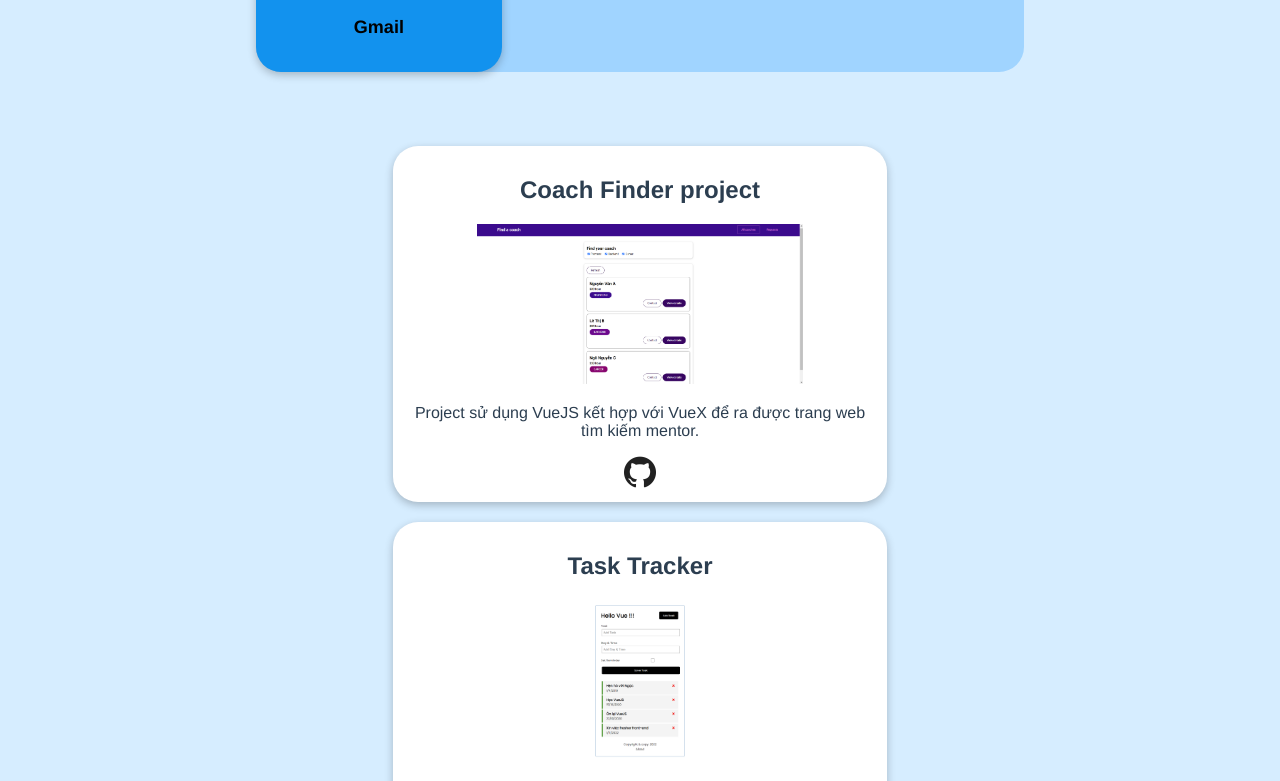
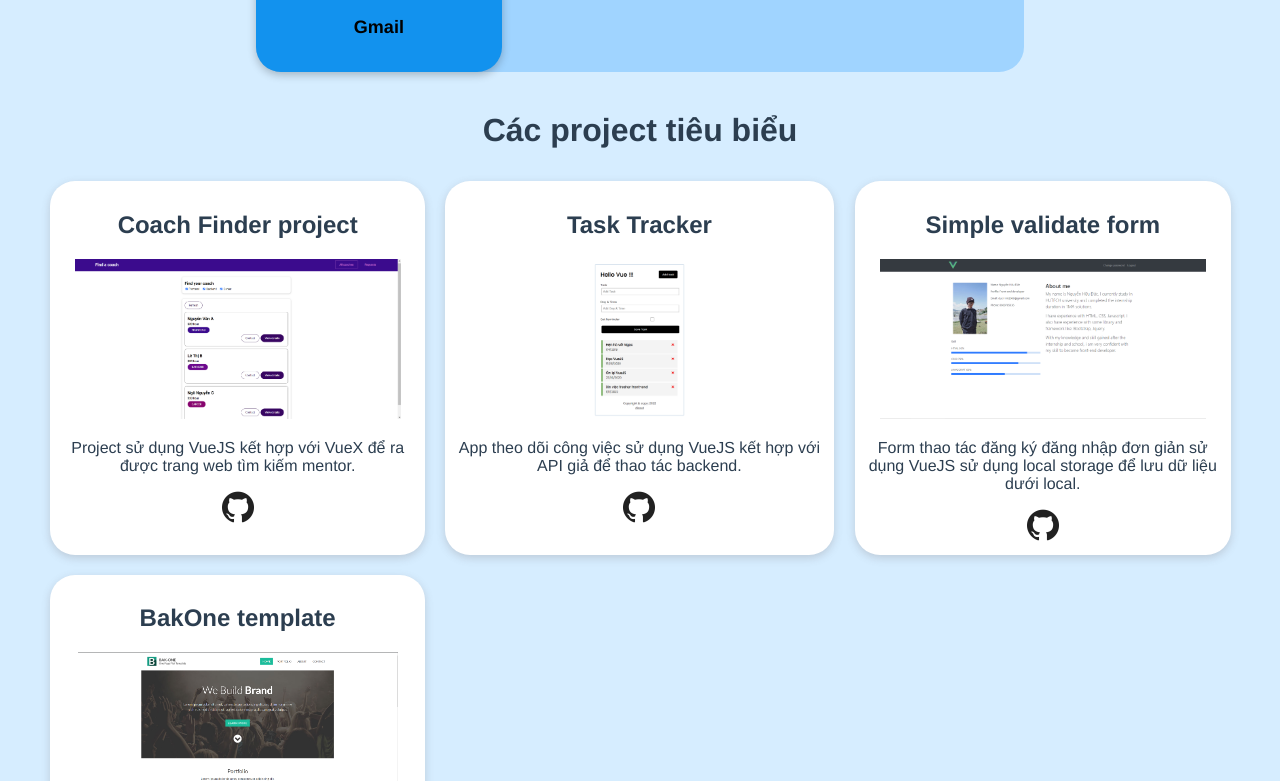
Before and after one commit to duc11102000/Vue-portfolio, a Vue app: page / in a window 1280 px wide. Shown: the part 599-1380 px from the top of the page. Built offline with nearby package versions, Linux system fonts and the light colour scheme.

Commit message:
Rework project section

```diff
--- a/src/App.vue
+++ b/src/App.vue
@@ -12,7 +12,7 @@ export default {
   name: 'App',
   components: {
     MainCard,
-    ProjectsCard
+    ProjectsCard,
   }
 }
 </script>
--- a/src/components/MainCard.vue
+++ b/src/components/MainCard.vue
@@ -4,7 +4,7 @@
       <div class="container-one">
         <div class="profile">
           <img src="../assets/profile.png" alt="" />
-          <h3>Name</h3>
+          <h3>Nguyễn Hữu Đức</h3>
           <p>Front-end developer</p>
         </div>
         <div class="social-links">
--- a/src/components/ProjectsCard.vue
+++ b/src/components/ProjectsCard.vue
@@ -1,12 +1,19 @@
 <template>
+  <div class="title"><h1>Các project tiêu biểu</h1></div>
   <div class="main-container">
     <!-- {{ projectData.projectsArray }} -->
-    <div class="project-card" v-for="(items, index) in projectData.projectsArray" :key="items">
+    <div
+      class="project-card"
+      v-for="(items, index) in projectData.projectsArray"
+      :key="items"
+    >
       <h2>{{ projectData.projectsArray[index].Title }}</h2>
-        <img :src="projectData.projectsArray[index].Image" alt="">
+      <img :src="projectData.projectsArray[index].Image" alt="" />
       <p>{{ projectData.projectsArray[index].About }}</p>
       <div class="links">
-            <a :href="projectData.projectsArray[index].Link1" target="_blank"><img src="../assets/github.png" alt=""></a>
+        <a :href="projectData.projectsArray[index].Link1" target="_blank"
+          ><img src="../assets/github.png" alt=""
+        /></a>
         <!-- <a :href="projectData.projectsArray[index].Link2" target="_blank"><img src="../assets/github.png" alt=""></a> -->
       </div>
     </div>
@@ -14,24 +21,26 @@
 </template>
 
 <script>
-import jsonData from "../../projects.json"
+import jsonData from "../../projects.json";
 export default {
   data() {
     return {
-            projectData: jsonData
-        }
-    }
-}
+      projectData: jsonData,
+    };
+  },
+};
 </script>
 
 <style scoped>
+.title {
+  margin-top: 40px;
+}
 .main-container {
-        margin-top: 5%;
-        display: flex;
-        justify-content: center;
-        align-items: center;
-        flex-direction: column;
-        /* flex-wrap: wrap; */
+  /* margin-top: 5%; */
+  display: grid;
+  grid-template-columns: auto auto auto;
+  width: 1200px;
+  margin: 0 auto;
 }
 
 .project-card {
@@ -40,8 +49,14 @@ export default {
   /* flex-wrap: 0 0 20%; */
   background-color: #fff;
   border-radius: 25px;
-        box-shadow: rgba(0, 0, 0, 0.24) 0px 3px 8px;
-        width: 37%;
+  box-shadow: rgba(108, 98, 98, 0.24) 0px 3px 8px;
+  width: 90%;
+  cursor: pointer;
+  transition: 0.2s ease;
+}
+
+.project-card:hover {
+  box-shadow: rgba(15, 15, 15, 0.24) 0px 3px 8px;
 }
 
 .project-card img {
```
Lines whose indentation alone changed are shown as unchanged.
